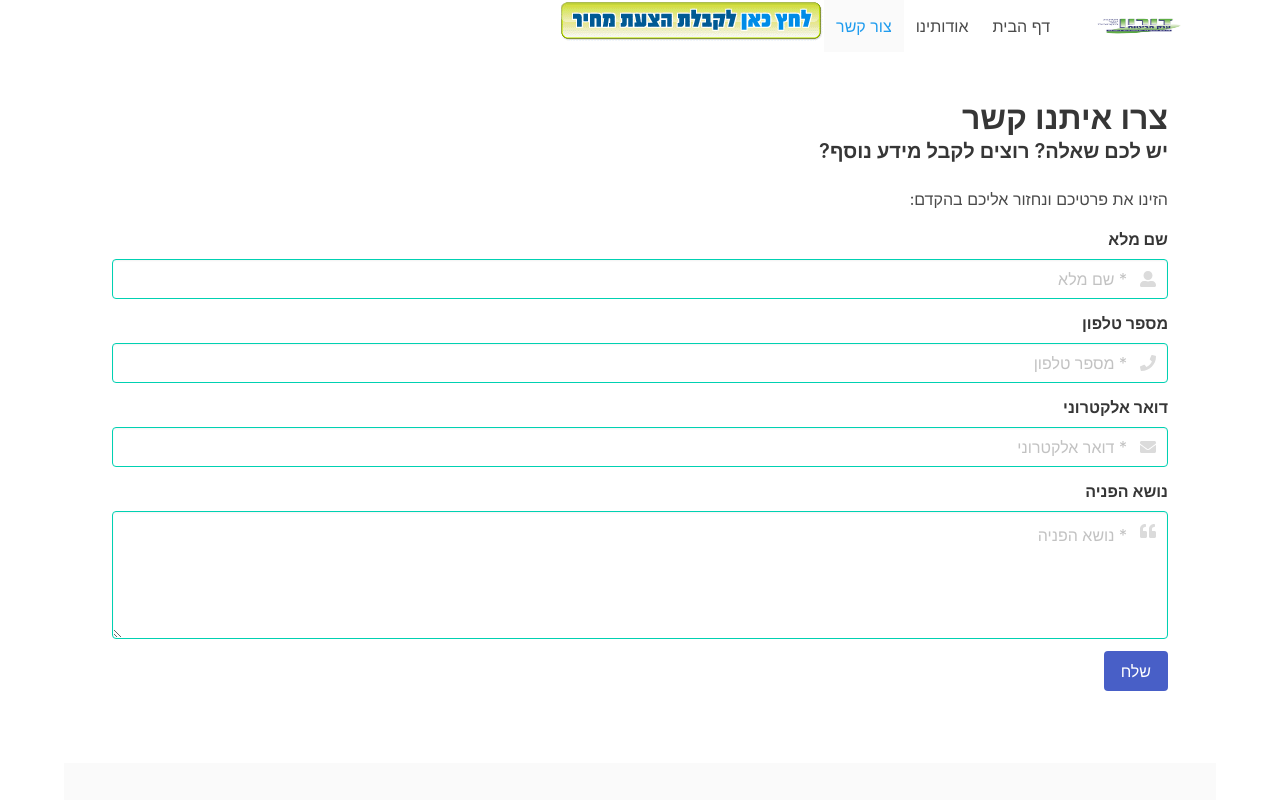
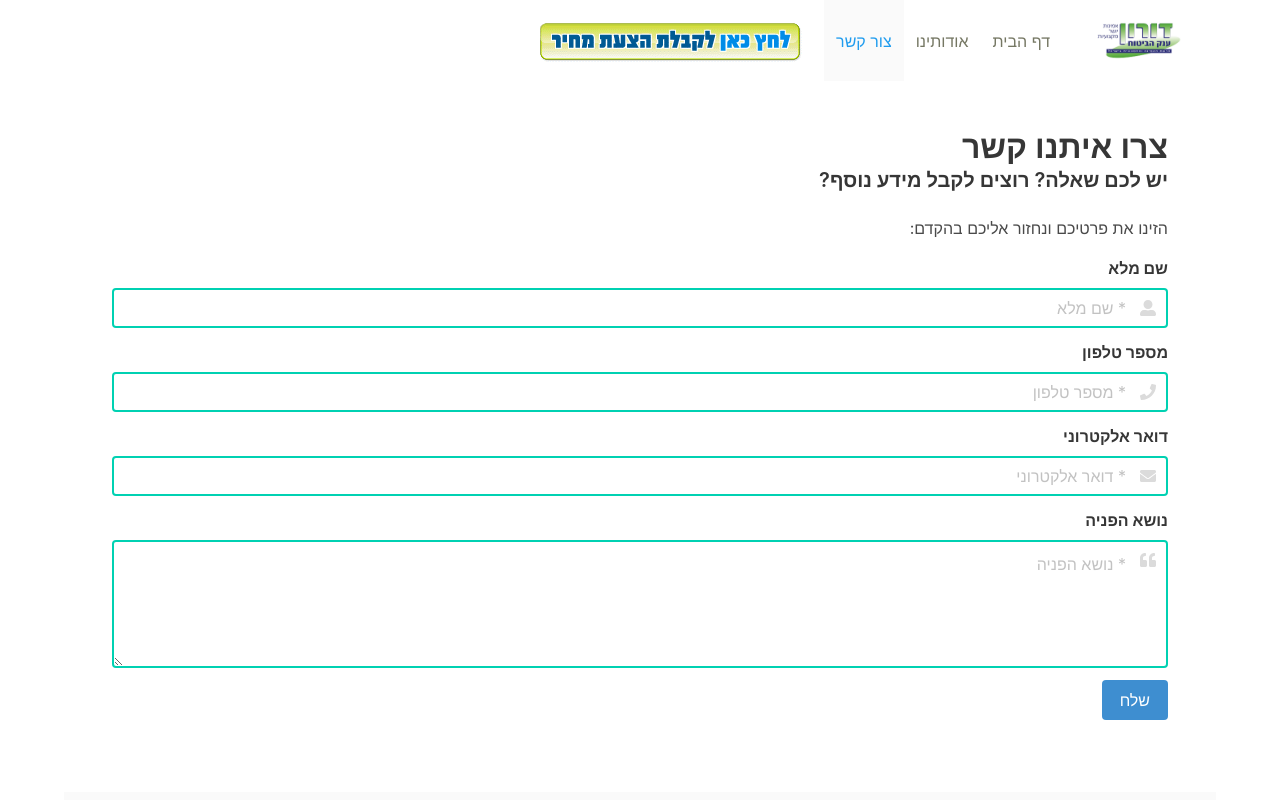
Before and after one commit to AlonDoron/DoronFE, a React (Create React App) app in the folder doronfe/: page /contactus in a window 1280 px wide. Shown: the top 800 px of the page. Built offline with nearby package versions, Linux system fonts and the light colour scheme.

Commit message:
Added css!! and some sass styles.

```diff
--- a/doronfe/src/components/App/App.css
+++ b/doronfe/src/components/App/App.css
@@ -1,35 +1,5 @@
-.container {
-  display: flex;
-  min-height: 100vh;
-  flex-direction: column;
+.p2pImage {
+    position: relative;
+    margin-top: 8%;
+    margin-right: 8%;
 }
-
-header,
-footer {
-  height: 100px;
-}
-
-.sidebar {
-  width: 100px;
-  padding: 10px;
-}
-
-.content,
-.center {
-  flex: 1;
-}
-
-.content {
-  display: flex;
-}
-
-.headerLogo {
-  max-width: 130px !important;
-  max-height: 600px !important;
-}
-
-.p2pImage {
-  display: block;
-  margin-left: auto;
-  margin-right: auto;
-}
--- a/doronfe/src/components/App/App.js
+++ b/doronfe/src/components/App/App.js
@@ -3,6 +3,8 @@ import { Header, Footer } from "../Layout";
 import { routes } from "../../config/routes-config";
 import { Switch, Route } from "react-router-dom";
 import "bulma/css/bulma.css";
+import "./App.sass";
+import "./App.css";
 import { NotFoundPage } from "../Pages";
 import { ToastContainer } from "react-toastify";
 import "react-toastify/dist/ReactToastify.css";
--- /dev/null
+++ b/doronfe/src/components/App/App.sass
@@ -0,0 +1,29 @@
+// Set your brand colors
+$purple: #8a4d76;
+$pink: #fa7c91;
+$brown: #757763;
+$beige-light: #d0d1cd;
+$beige-lighter: #eff0eb;
+
+// Update Bulma's global variables
+$family-sans-serif: 'Nunito', sans-serif;
+$grey-dark: $brown;
+$grey-light: $beige-light;
+$link: $pink;
+$widescreen-enabled: false;
+$fullhd-enabled: false;
+
+// Update some of Bulma's component variables
+$body-background-color: $beige-lighter;
+$control-border-width: 2px;
+$input-border-color: transparent;
+$input-shadow: none;
+
+$navbar-item-img-max-height: 5rem;
+$navbar-height: 4rem;
+// Import only what you need from Bulma
+@import 'bulma/sass/utilities/_all.sass'
+@import 'bulma/sass/elements/_all'
+@import 'bulma/sass/form/_all'
+@import 'bulma/sass/components/_all.sass'
+@import 'bulma/sass/layout/_all.sass'
--- a/doronfe/src/components/Forms/ContactUsForm.js
+++ b/doronfe/src/components/Forms/ContactUsForm.js
@@ -48,7 +48,7 @@ function ContactUsForm(props) {
         required
       />
       <div className="control">
-        <input className="button is-link" type="submit" value="שלח" />
+        <input className="button is-info" type="submit" value="שלח" />
       </div>
     </form>
   );
```
